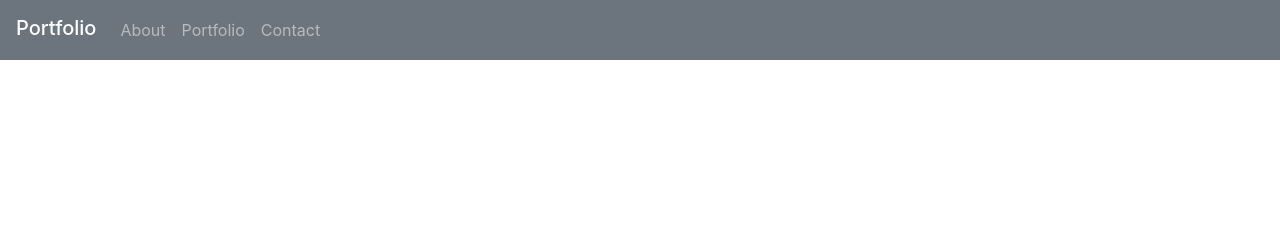
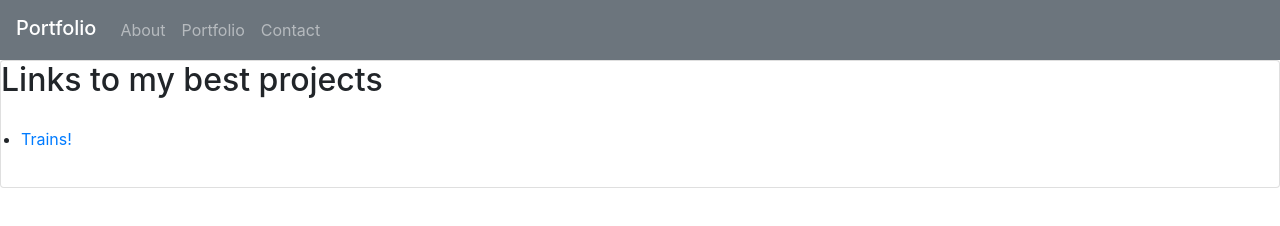
Before and after one commit to vicjac33/vicjac33.github.io, a plain HTML site: page portfolio.html in a window 1280 px wide. Drawn offline with nearby package versions, Linux system fonts and the light colour scheme.

Commit message:
links not working for portfolio

```diff
--- a/portfolio.html
+++ b/portfolio.html
@@ -31,7 +31,13 @@
         </div>
       </nav>
 
+      <div class="card">
+        <h2>Links to my best projects</h2>
+        <ul class="card-body">
+          <li><a href="">Trains!</a></li>
 
+        </ul>
+      </div>
 
  <script src="https://ajax.googleapis.com/ajax/libs/jquery/1.11.3/jquery.min.js"></script>
 
```
